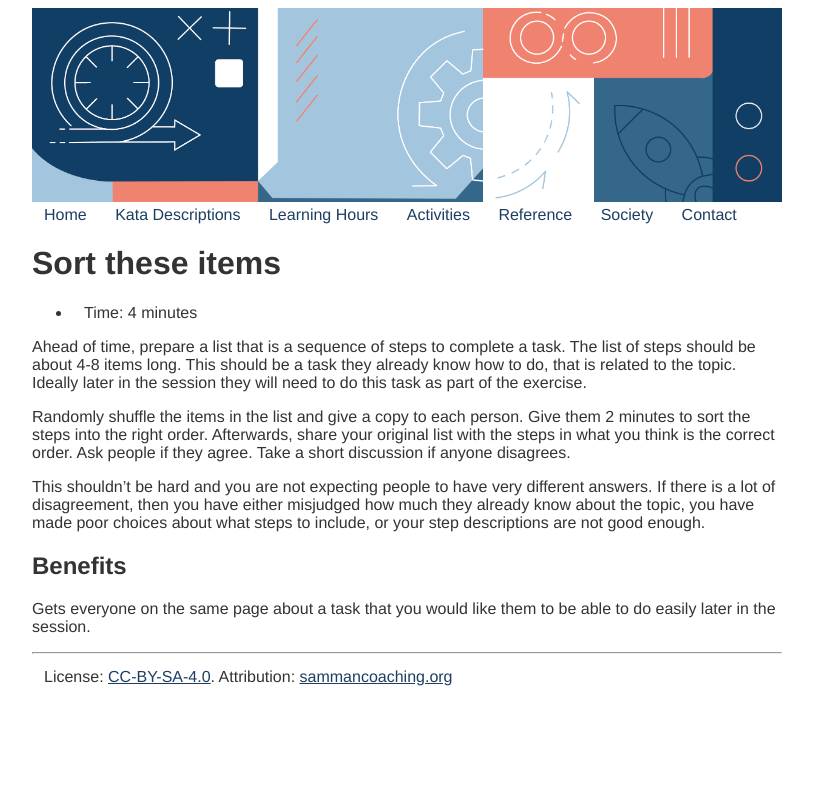
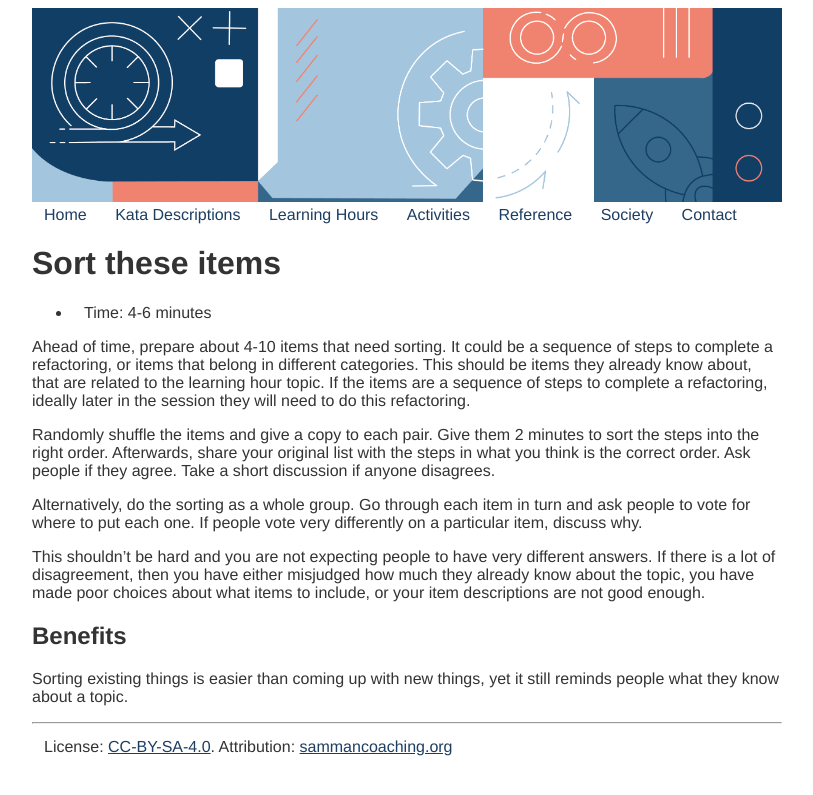
Before and after one commit to sammancoaching/website, a Jekyll site: the page built from _activities/connect/sort_these_items.md, in a window 1280 px wide. Shown: the top 795 px of the page, without its empty margins (233-1046 px from the left). Built offline with Jekyll 4.4.1, drawn with Linux system fonts in a browser that asks for light colours.

Commit message:
improve description of sort connect exercise

```diff
--- a/_activities/connect/sort_these_items.md
+++ b/_activities/connect/sort_these_items.md
@@ -1,19 +1,20 @@
 ---
 four_c_element: connect
 title: Sort these items
-minutes: 4
+minutes: 4-6
 ---
 
 # Sort these items
 
-- Time: 4 minutes
+- Time: 4-6 minutes
 
-Ahead of time, prepare a list that is a sequence of steps to complete a task. The list of steps should be about 4-8 items long. This should be a task they already know how to do, that is related to the topic. Ideally later in the session they will need to do this task as part of the exercise.
+Ahead of time, prepare about 4-10 items that need sorting. It could be a sequence of steps to complete a refactoring, or items that belong in different categories. This should be items they already know about, that are related to the learning hour topic. If the items are a sequence of steps to complete a refactoring, ideally later in the session they will need to do this refactoring.
 
-Randomly shuffle the items in the list and give a copy to each person. Give them 2 minutes to sort the steps into the right order. Afterwards, share your original list with the steps in what you think is the correct order. Ask people if they agree. Take a short discussion if anyone disagrees.
+Randomly shuffle the items and give a copy to each pair. Give them 2 minutes to sort the steps into the right order. Afterwards, share your original list with the steps in what you think is the correct order. Ask people if they agree. Take a short discussion if anyone disagrees.
 
-This shouldn't be hard and you are not expecting people to have very different answers. If there is a lot of disagreement, then you have either misjudged how much they already know about the topic, you have made poor choices about what steps to include, or your step descriptions are not good enough.
+Alternatively, do the sorting as a whole group. Go through each item in turn and ask people to vote for where to put each one. If people vote very differently on a particular item, discuss why.
+
+This shouldn't be hard and you are not expecting people to have very different answers. If there is a lot of disagreement, then you have either misjudged how much they already know about the topic, you have made poor choices about what items to include, or your item descriptions are not good enough.
 
 ## Benefits
-
-Gets everyone on the same page about a task that you would like them to be able to do easily later in the session.
+Sorting existing things is easier than coming up with new things, yet it still reminds people what they know about a topic.
```
